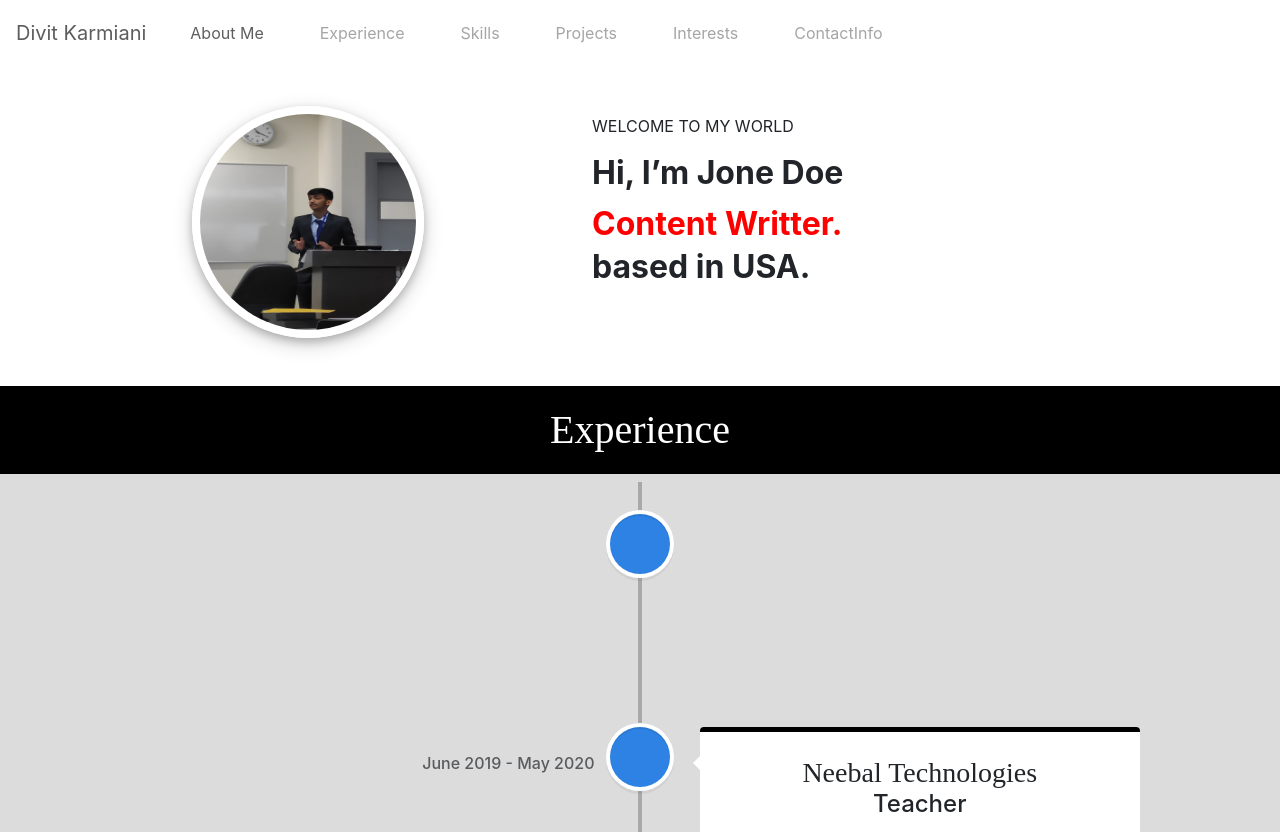
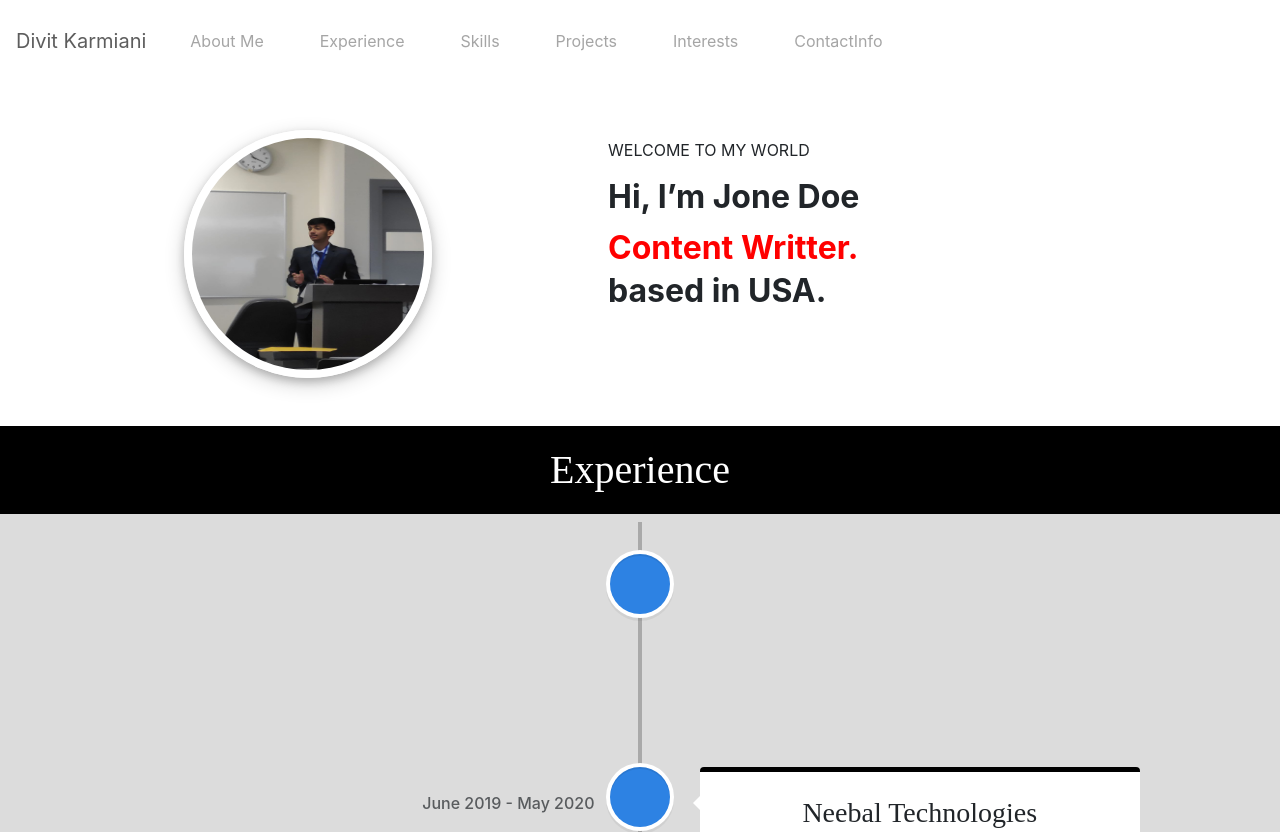
Before and after one commit to Pranay-mate/Divit, a React (Create React App) app: page / in a window 1280 px wide. Shown: the top 832 px of the page. Built offline with nearby package versions, Linux system fonts and the light colour scheme.

Commit message:
redisgn nav

```diff
--- a/src/components/AboutMe.js
+++ b/src/components/AboutMe.js
@@ -11,15 +11,15 @@ import '../css/AboutMe.css';
 
 function AboutMe() {
   return (
-    <div className="AboutMe container-fluid">
+    <div className="AboutMe container-fluid ">
 
   <Container>
       <Row>
-         <Col xs={12} sm={5} className='justify-content-center text-center'>
+         <Col xs={12} sm={5} className=' text-center'>
           <Image className='mine img-fluid' src={mine} roundedCircle  alt='loading..' />
         </Col>
-        <Col xs={12}  sm={7}>
-        <div className=' AboutText '>
+        <Col xs={12}  sm={7} className=''>
+        <div className='AboutText'>
         <p>WELCOME TO MY WORLD</p>
 
         <h1>Hi, I’m Jone Doe</h1>
--- a/src/css/AboutMe.css
+++ b/src/css/AboutMe.css
@@ -1,13 +1,12 @@
 .AboutMe{
-  text-align: left;
   padding: 1em 1em;
   margin-bottom: 2em;
 }
 .mine{
 border: 0.5em solid white;
-height: calc(14em + 1vh);
-width: calc(14em + 1vh);
-margin-top: calc(1em + 1vh);
+height: calc(15em + 1vh);
+width: calc(15em + 1vh);
+margin-top: calc(1.5em + 1vh);
 
 box-shadow: 0 4px 8px 0 rgba(0, 0, 0, 0.2), 0 6px 20px 0 rgba(0, 0, 0, 0.19);
 }
@@ -17,18 +16,20 @@ box-shadow: 0 4px 8px 0 rgba(0, 0, 0, 0.2), 0 6px 20px 0 rgba(0, 0, 0, 0.19);
   margin-top: 1em;
 }
 .AboutText{
-  margin: 2em;
-  text-align: left;
+  margin-top:  2.5em;
+  margin-left:  3em;
 }
 .AboutText h1{
   font-weight: bold;
-  text-align: left;
   font-size: 2em;
 
 }
 .AboutText span{
   font-weight: bold;
   font-size: 2em;
-  text-align: left;
   color: red;
 }
+.mx-auto{
+  margin-left: auto!important;
+  margin-right:  auto!important;
+}
--- a/src/css/navbar.css
+++ b/src/css/navbar.css
@@ -5,6 +5,7 @@
   opacity: 0.7;
   /*0.5 determines transparency value*/
   filter: (opacity=50);
+  padding: 1em;
 }
 
 .nav-item {
```
